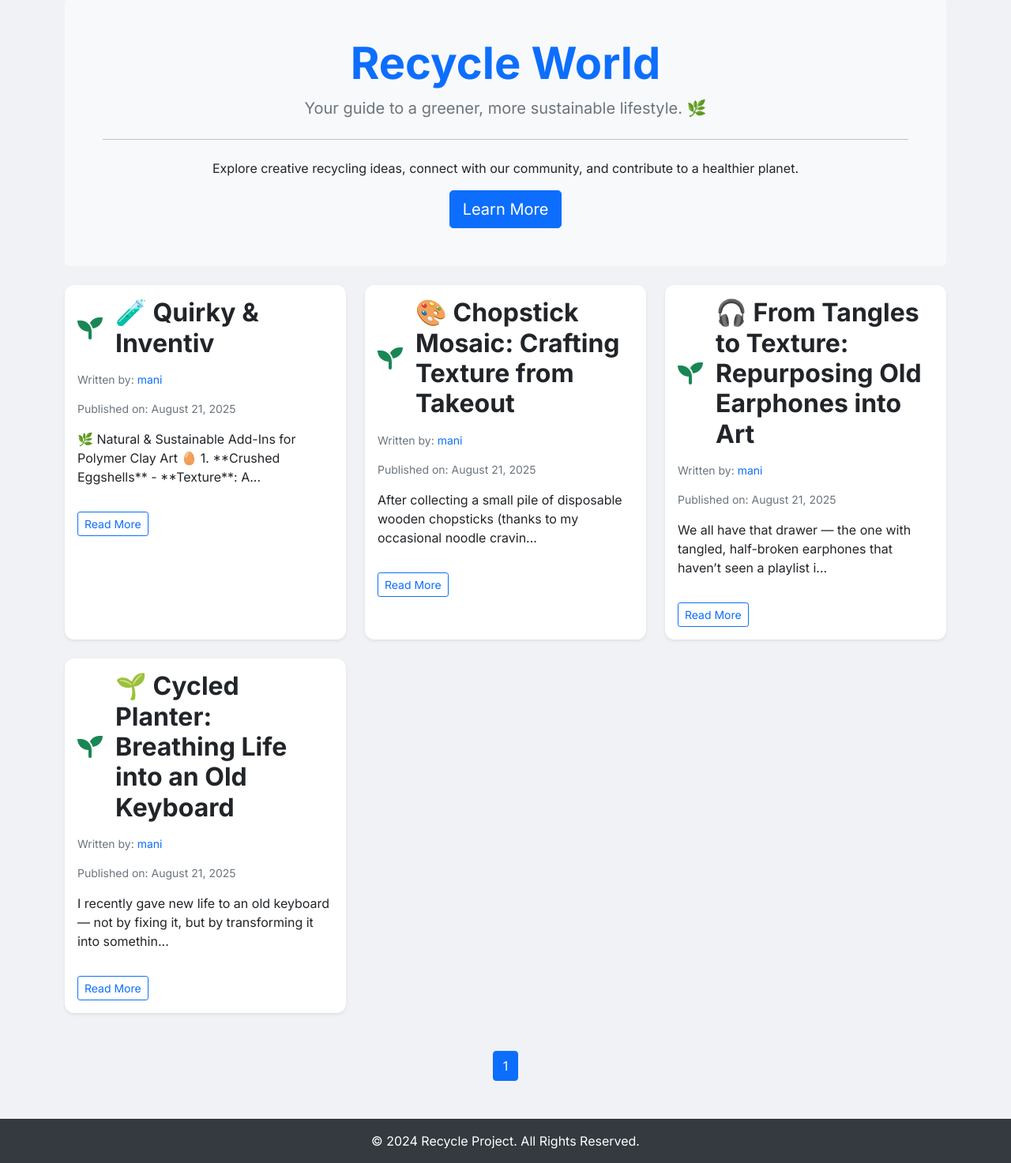
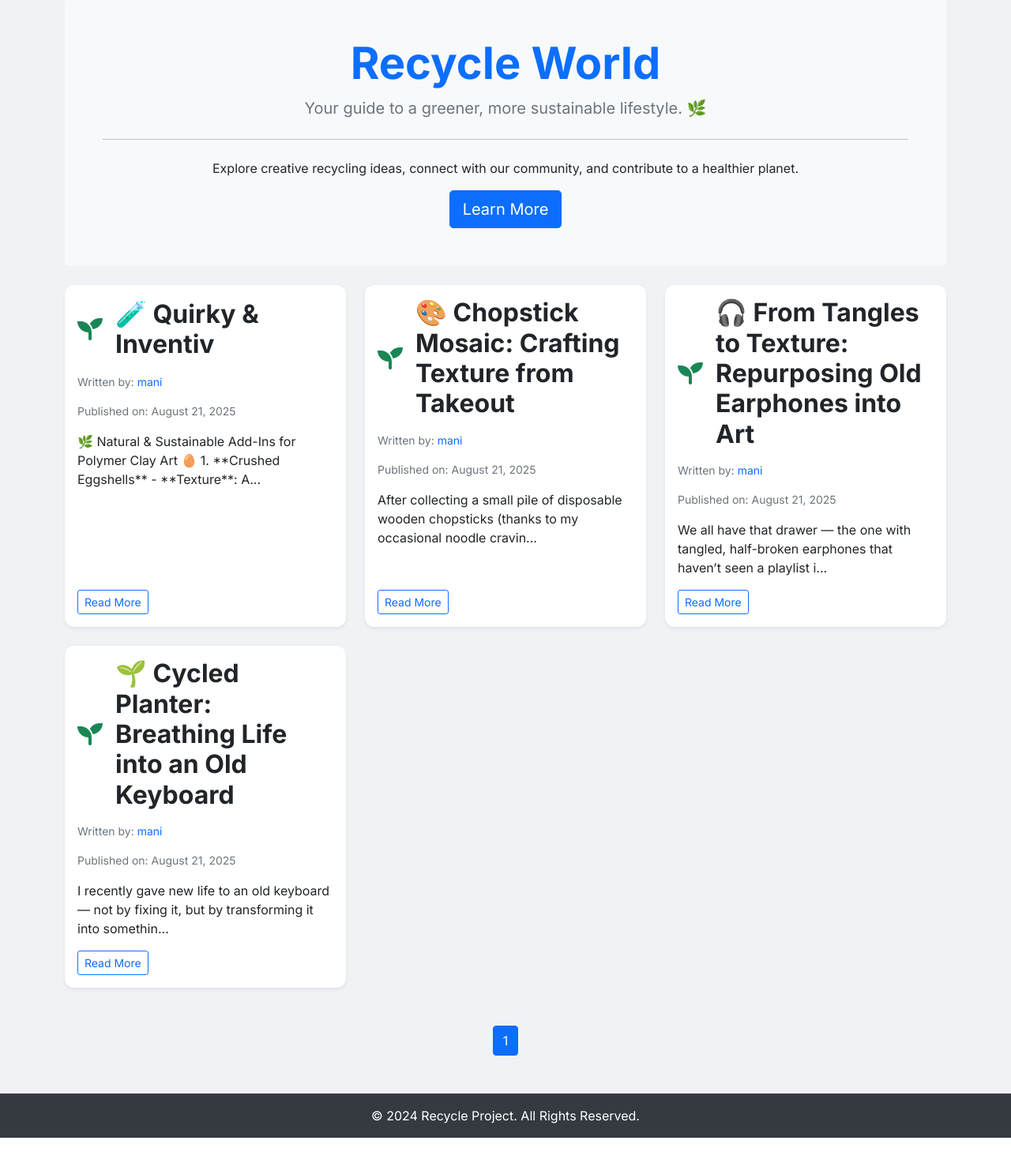
Before and after one commit to manikanta-boyi/Flask_recycle_project, a Flask app: page / in a window 1280 px wide. Shown: the part 82-1555 px from the top of the page at 79% size. After the commit the page ends 1523 px from the top, so only its background shows below. Run offline with Flask 3, Linux system fonts and the light colour scheme.

Commit message:
added styling for cards

```diff
--- a/recycle_project/templates/index.html
+++ b/recycle_project/templates/index.html
@@ -15,11 +15,11 @@
     <div class="row">
         {% for post in blog_posts.items %}
         <div class="col-md-6 col-lg-4 mb-4">
-            <div class="card blog-card shadow-sm h-100">
-                <div class="card-body">
-                    <div class="d-flex align-items-center mb-3">
+            <div class="card blog-card shadow-sm h-100 d-flex flex-column">
+                <div class="card-body d-flex flex-column">
+                    <div class="d-flex align-items-center mb-3" style="min-height: 80px;">
                         <i class="fas fa-seedling fa-2x text-success me-3"></i>
-                        <h2 class="card-title fw-bold m-0">
+                        <h2 class="card-title fw-bold m-0" style="line-height: 1.2;">
                             <a href="{{ url_for('blog_posts.blog_post', blog_post_id=post.id) }}" class="text-decoration-none text-dark">
                                 {{ post.title }}
                             </a>
@@ -34,9 +34,11 @@
                     </p>
                     <p class="small text-muted mb-3">Published on: {{ post.date.strftime('%B %d, %Y') }}</p>
                     <p class="card-text">{{ post.text[:100] }}...</p>
-                    <a href="{{ url_for('blog_posts.blog_post', blog_post_id=post.id) }}" class="btn btn-outline-primary btn-sm mt-3">
-                        Read More
-                    </a>
+                    <div class="mt-auto">
+                        <a href="{{ url_for('blog_posts.blog_post', blog_post_id=post.id) }}" class="btn btn-outline-primary btn-sm">
+                            Read More
+                        </a>
+                    </div>
                 </div>
             </div>
         </div>
```
Also changed, not shown: instance/site.db.
